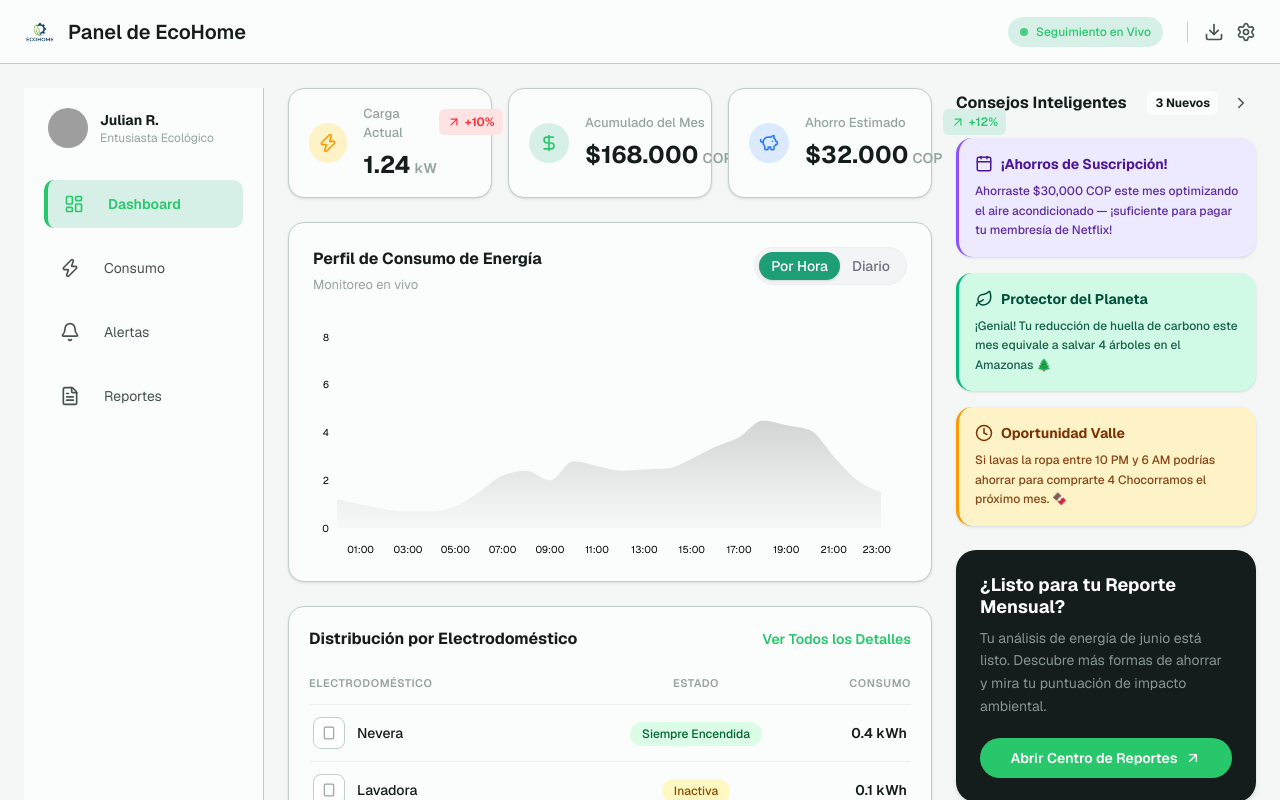
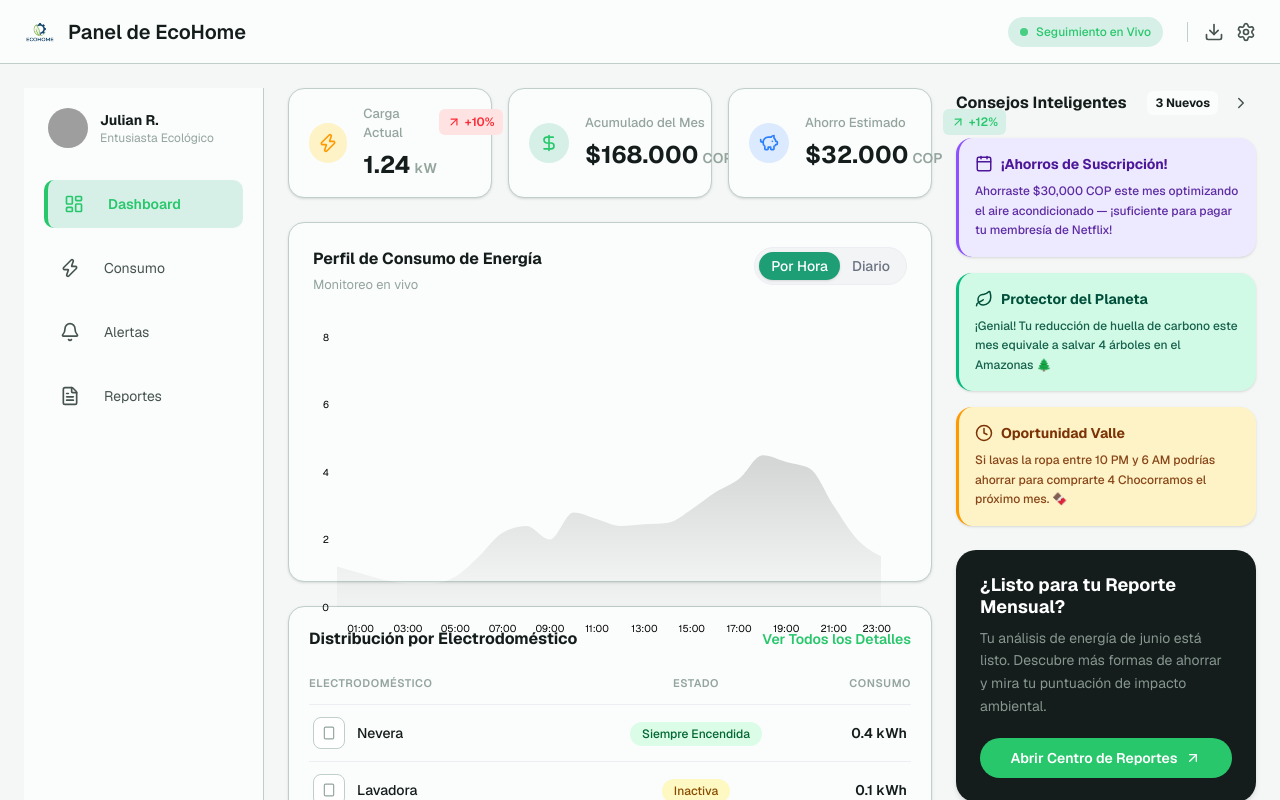
Before and after one commit to EmanuelGarciaR/EcoHome, a Next.js app in the folder frontend/: page / in a window 1280 px wide. Shown: the top 800 px of the page. Built offline with nearby package versions, Linux system fonts and the light colour scheme; grey boxes are pictures that could not be loaded.

Commit message:
[FIX]: enforce minimum dimensions for chart containers and ResponsiveContainer components to prevent rendering issues

```diff
--- a/frontend/src/components/charts/EnergyChart.tsx
+++ b/frontend/src/components/charts/EnergyChart.tsx
@@ -65,8 +65,8 @@ export default function EnergyChart({ mode, onModeChange }: EnergyChartProps) {
         </div>
       </header>
 
-      <div className="flex-grow w-full h-full -ml-4 mt-2">
-        <ResponsiveContainer width="100%" height="100%">
+      <div className="flex-grow w-full h-full -ml-4 mt-2 min-h-[250px]" style={{ minWidth: '100%', minHeight: '100%' }}>
+        <ResponsiveContainer width="100%" height="100%" minWidth={1} minHeight={1}>
           <AreaChart data={data} margin={{ top: 10, right: 10, left: -20, bottom: 0 }}>
             <defs>
               <linearGradient id="colorValue" x1="0" y1="0" x2="0" y2="1">
--- a/frontend/src/components/consumption/ConsumptionTrendsChart.tsx
+++ b/frontend/src/components/consumption/ConsumptionTrendsChart.tsx
@@ -47,8 +47,8 @@ export default function ConsumptionTrendsChart({ timeRange, data, summary }: Con
         </div>
       </header>
 
-      <div className="h-[320px] w-full -ml-4 mt-2">
-        <ResponsiveContainer width="100%" height="100%">
+      <div className="h-[320px] w-full -ml-4 mt-2" style={{ minWidth: '100%', minHeight: '100%' }}>
+        <ResponsiveContainer width="100%" height="100%" minWidth={1} minHeight={1}>
           <ComposedChart data={data} margin={{ top: 10, right: 10, left: -20, bottom: 0 }}>
             <defs>
               <linearGradient id="areaGradient" x1="0" y1="0" x2="0" y2="1">
```
